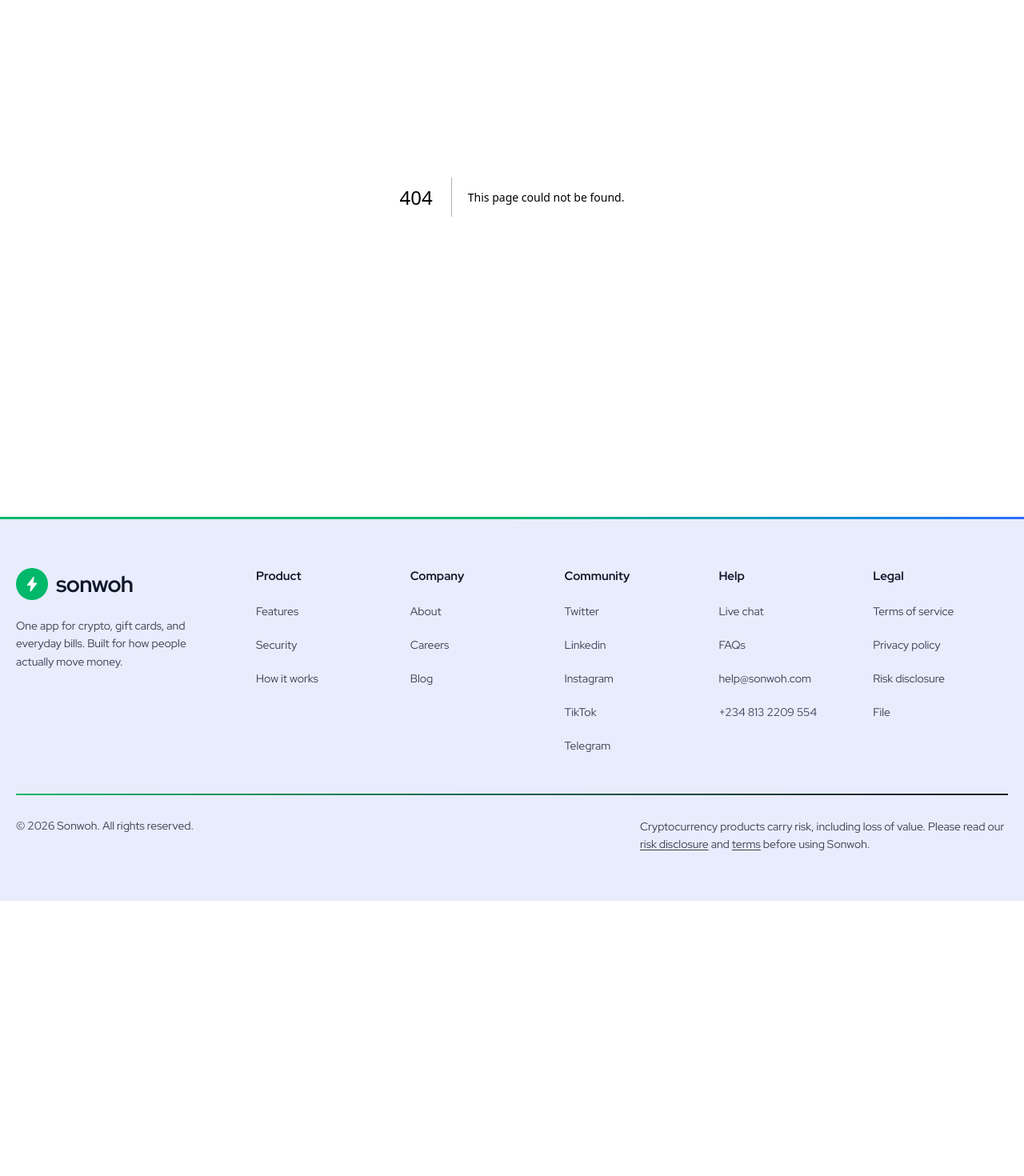
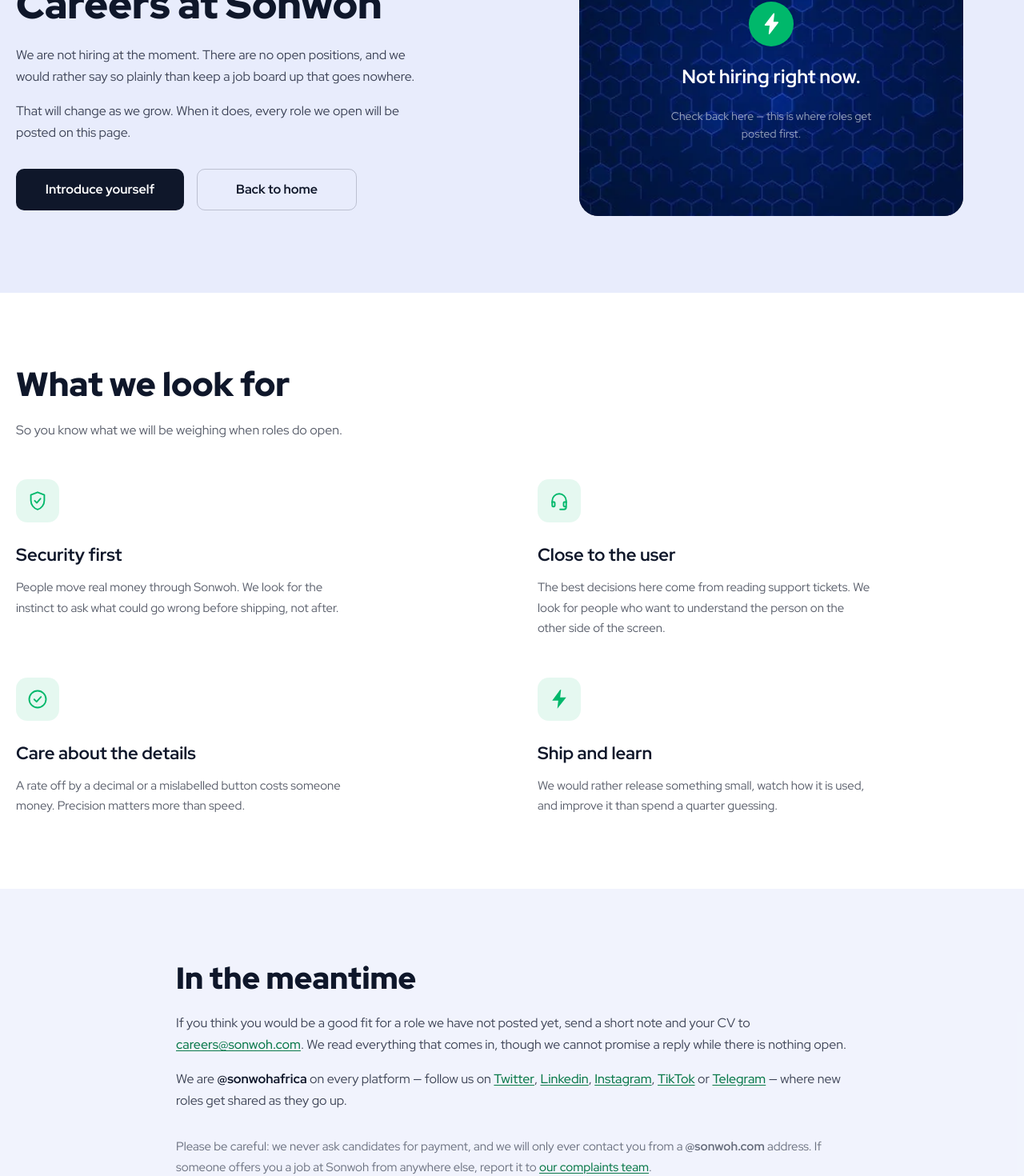
Before and after one commit to Lonepay/sonwoh, a Next.js app: page /careers in a window 1280 px wide. Before the commit this address had no page. Shown: the part 260-1730 px from the top of the page at 80% size. Before the commit the page ends 1386 px from the top, so only its background shows below. Built offline with nearby package versions, Linux system fonts and the light colour scheme.

Commit message:
careers page, no open roles

```diff
--- /dev/null
+++ b/src/app/careers/page.tsx
@@ -0,0 +1,182 @@
+import type { Metadata } from "next";
+import Link from "next/link";
+import AppCta from "@/components/AppCta";
+import ContactForm from "@/components/ContactForm";
+import Icon, { type IconName } from "@/components/Icon";
+import { LogoMark } from "@/components/Logo";
+import { SOCIAL, SOCIAL_HANDLE, CONTACT } from "@/lib/content";
+
+export const metadata: Metadata = {
+  title: "Careers",
+  description:
+    "Sonwoh is not hiring at the moment. Here is what we look for and where new roles will be posted when they open.",
+};
+
+const QUALITIES: { title: string; body: string; icon: IconName }[] = [
+  {
+    title: "Security first",
+    body: "People move real money through Sonwoh. We look for the instinct to ask what could go wrong before shipping, not after.",
+    icon: "shield",
+  },
+  {
+    title: "Close to the user",
+    body: "The best decisions here come from reading support tickets. We look for people who want to understand the person on the other side of the screen.",
+    icon: "support",
+  },
+  {
+    title: "Care about the details",
+    body: "A rate off by a decimal or a mislabelled button costs someone money. Precision matters more than speed.",
+    icon: "check",
+  },
+  {
+    title: "Ship and learn",
+    body: "We would rather release something small, watch how it is used, and improve it than spend a quarter guessing.",
+    icon: "bolt",
+  },
+];
+
+export default function CareersPage() {
+  return (
+    <>
+      <section className="bg-lilac pb-16 pt-10 lg:pb-24 lg:pt-16">
+        <div className="mx-auto max-w-[1240px] px-5 sm:px-6 lg:px-0">
+          <div className="grid items-center gap-12 lg:grid-cols-2 lg:gap-14">
+            <div>
+              <p className="inline-flex h-[34px] items-center rounded-full border border-ink/25 bg-white px-5 text-[13px] font-bold tracking-[0.08em] text-ink">
+                NO OPEN ROLES
+              </p>
+
+              <h1 className="mt-6 max-w-[520px] font-display text-[30px] font-black leading-[1.2] text-ink sm:text-[38px] lg:text-[50px]">
+                Careers at Sonwoh
+              </h1>
+
+              <p className="mt-5 max-w-[500px] text-[16px] leading-[1.7] text-ink/80">
+                We are not hiring at the moment. There are no open positions,
+                and we would rather say so plainly than keep a job board up that
+                goes nowhere.
+              </p>
+
+              <p className="mt-4 max-w-[500px] text-[16px] leading-[1.7] text-ink/80">
+                That will change as we grow. When it does, every role we open
+                will be posted on this page.
+              </p>
+
+              <div className="mt-8 flex flex-wrap gap-4">
+                <a
+                  href={`mailto:${CONTACT.careers}`}
+                  className="inline-flex h-[52px] w-[210px] items-center justify-center rounded-[10px] bg-ink text-[16px] font-bold text-white transition-colors hover:bg-ink-soft"
+                >
+                  Introduce yourself
+                </a>
+                <Link
+                  href="/"
+                  className="inline-flex h-[52px] w-[200px] items-center justify-center rounded-[10px] border border-ink/20 text-[16px] font-bold text-ink transition-colors hover:border-ink/40"
+                >
+                  Back to home
+                </Link>
+              </div>
+            </div>
+
+            <div className="relative mx-auto aspect-[4/3] w-full max-w-[480px] overflow-hidden rounded-[24px] bg-ink-deep">
+              <div className="hex-field absolute inset-0" aria-hidden />
+              <div className="relative flex h-full flex-col items-center justify-center gap-5 p-8 text-center">
+                <LogoMark className="h-14 w-14" />
+                <p className="font-display text-[24px] font-bold text-white">
+                  Not hiring right now.
+                </p>
+                <p className="max-w-[280px] text-[14px] leading-[1.6] text-white/60">
+                  Check back here — this is where roles get posted first.
+                </p>
+              </div>
+            </div>
+          </div>
+        </div>
+      </section>
+
+      <section className="bg-white py-20 lg:py-[90px]">
+        <div className="mx-auto max-w-[1240px] px-5 sm:px-6 lg:px-0">
+          <h2 className="max-w-[560px] font-display text-[32px] font-black leading-[1.15] text-ink lg:text-[42px]">
+            What we look for
+          </h2>
+          <p className="mt-5 max-w-[560px] text-[16px] leading-[1.7] text-ink/70">
+            So you know what we will be weighing when roles do open.
+          </p>
+
+          <ul className="mt-12 grid gap-x-16 gap-y-12 lg:grid-cols-2">
+            {QUALITIES.map((q) => (
+              <li key={q.title} className="max-w-[420px]">
+                <span className="inline-flex h-[54px] w-[54px] items-center justify-center rounded-[14px] bg-brand/10 text-brand">
+                  <Icon name={q.icon} className="h-7 w-7" />
+                </span>
+                <h3 className="mt-6 font-display text-[22px] font-bold text-ink">
+                  {q.title}
+                </h3>
+                <p className="mt-3 text-[15px] leading-[1.7] text-ink/70">
+                  {q.body}
+                </p>
+              </li>
+            ))}
+          </ul>
+        </div>
+      </section>
+
+      <section className="bg-lilac/60 py-20 lg:py-[90px]">
+        <div className="mx-auto max-w-[840px] px-5 sm:px-6 lg:px-0">
+          <h2 className="font-display text-[30px] font-black leading-[1.15] text-ink lg:text-[38px]">
+            In the meantime
+          </h2>
+
+          <p className="mt-5 text-[16px] leading-[1.7] text-ink/80">
+            If you think you would be a good fit for a role we have not posted
+            yet, send a short note and your CV to{" "}
+            <a
+              href={`mailto:${CONTACT.careers}`}
+              className="font-medium text-brand-deep underline underline-offset-2"
+            >
+              {CONTACT.careers}
+            </a>
+            . We read everything that comes in, though we cannot promise a
+            reply while there is nothing open.
+          </p>
+
+          <p className="mt-4 text-[16px] leading-[1.7] text-ink/80">
+            We are{" "}
+            <strong className="font-bold text-ink">@{SOCIAL_HANDLE}</strong> on
+            every platform — follow us on{" "}
+            {SOCIAL.map((s, i) => (
+              <span key={s.label}>
+                {i > 0 && (i === SOCIAL.length - 1 ? " or " : ", ")}
+                <a
+                  href={s.href}
+                  target="_blank"
+                  rel="noopener noreferrer"
+                  className="font-medium text-brand-deep underline underline-offset-2"
+                >
+                  {s.label}
+                </a>
+              </span>
+            ))}{" "}
+            — where new roles get shared as they go up.
+          </p>
+
+          <p className="mt-8 text-[15px] leading-[1.7] text-ink/60">
+            Please be careful: we never ask candidates for payment, and we will
+            only ever contact you from a <strong>@sonwoh.com</strong> address.
+            If someone offers you a job at Sonwoh from anywhere else, report it
+            to{" "}
+            <Link
+              href="/legal/file"
+              className="font-medium text-brand-deep underline underline-offset-2"
+            >
+              our complaints team
+            </Link>
+            .
+          </p>
+        </div>
+      </section>
+
+      <AppCta />
+      <ContactForm />
+    </>
+  );
+}
```
